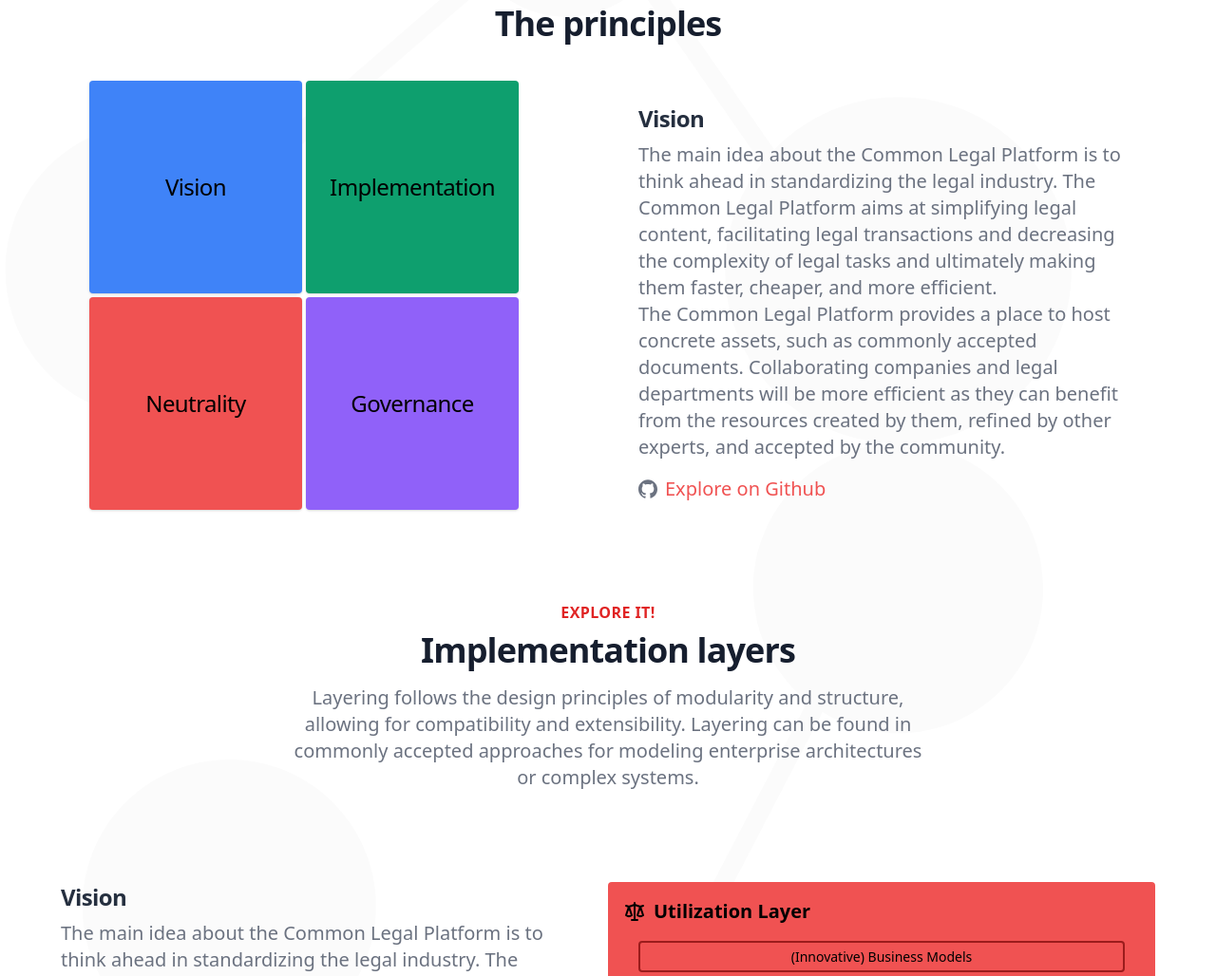
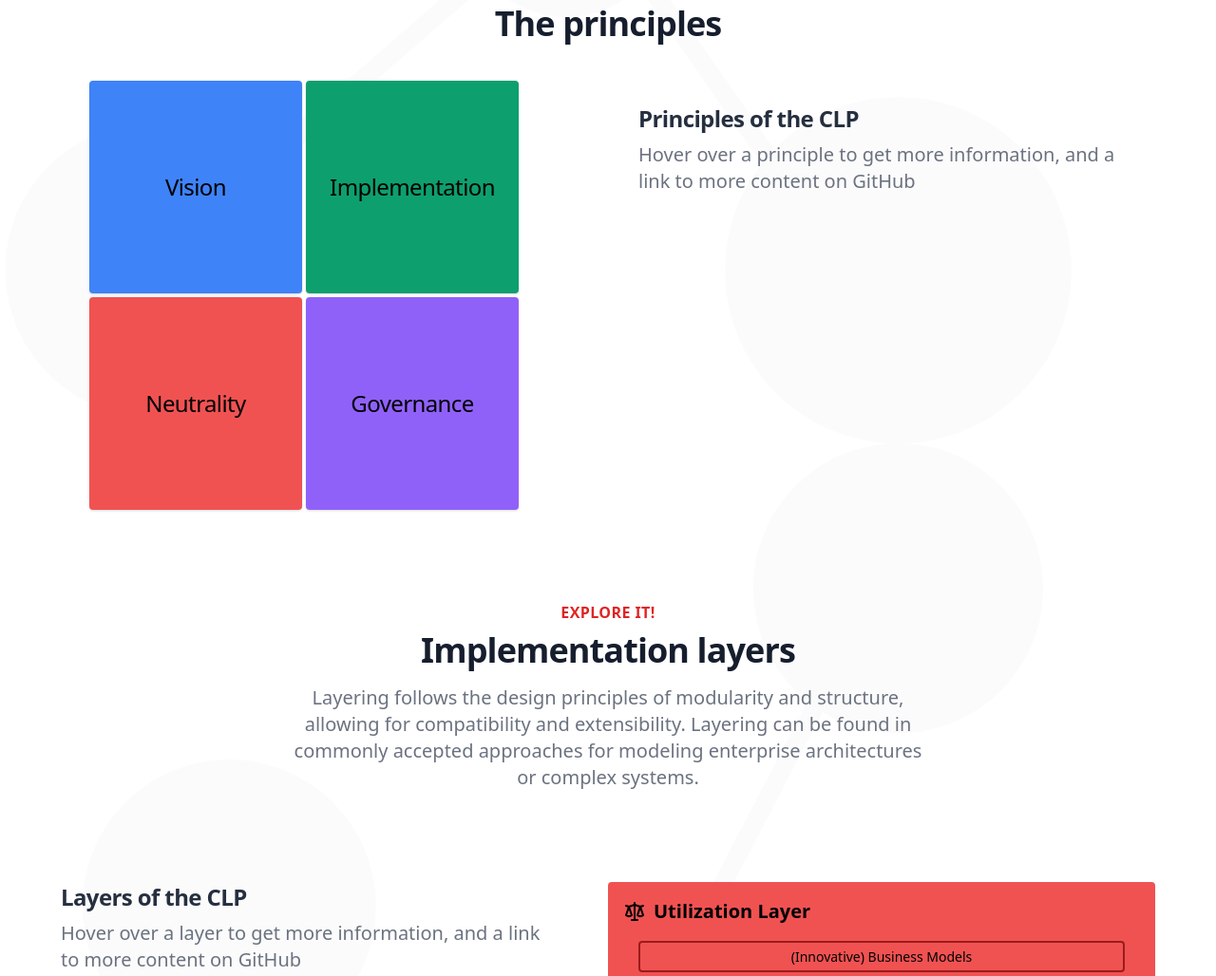
Before and after one commit to Liquid-Legal-Institute/Liquid-Legal-Institute.github.io, a website: page index.html in a window 1280 px wide. Shown: the part 871-1899 px from the top of the page at 95% size. Drawn offline with Linux system fonts and the light colour scheme.

Commit message:
clean up javascript

```diff
--- a/index.html
+++ b/index.html
@@ -6,10 +6,13 @@
     <link rel="stylesheet" href="public/main.css">
     <link rel="stylesheet" href="public/additional.css">
     <meta name="viewport" content="width=device-width, initial-scale=1, shrink-to-fit=no">
-    <link rel="icon" href="https://www.liquid-legal-institute.com/wp-content/uploads/2020/06/favicon-150x150.png" sizes="32x32">
-    <link rel="icon" href="https://www.liquid-legal-institute.com/wp-content/uploads/2020/06/favicon.png" sizes="192x192">
+    <link rel="icon" href="https://www.liquid-legal-institute.com/wp-content/uploads/2020/06/favicon-150x150.png"
+          sizes="32x32">
+    <link rel="icon" href="https://www.liquid-legal-institute.com/wp-content/uploads/2020/06/favicon.png"
+          sizes="192x192">
     <link rel="apple-touch-icon" href="https://www.liquid-legal-institute.com/wp-content/uploads/2020/06/favicon.png">
-    <meta name="msapplication-TileImage" content="https://www.liquid-legal-institute.com/wp-content/uploads/2020/06/favicon.png">
+    <meta name="msapplication-TileImage"
+          content="https://www.liquid-legal-institute.com/wp-content/uploads/2020/06/favicon.png">
 </head>
 <body class="dark:bg-gray-900 w-full h-full">
 <!-- Github banner from https://github.com/tholman/github-corners -->
@@ -61,7 +64,9 @@
                 Explore the CLP Ecosystem
             </h3>
             <p class="mt-4 max-w-2xl text-xl leading-7 text-gray-500 mx-auto">
-                The Liquid Legal Institute is THE open platform for leading professionals, offering new perspectives on the transformation of legal departments, law firms and the legal system. The LLI is an interdisciplinary and open minded think tank contributing to a successful digital transformation.
+                The Liquid Legal Institute is THE open platform for leading professionals, offering new perspectives on
+                the transformation of legal departments, law firms and the legal system. The LLI is an interdisciplinary
+                and open minded think tank contributing to a successful digital transformation.
             </p>
         </div>
 
@@ -172,25 +177,25 @@
             <div class="grid grid-cols-2 gap-1">
                 <div class="flex items-end justify-end flex-col">
                     <div class="shadow rounded lg:w-56 lg:h-56 w-40 h-40 bg-blue-500 flex items-center justify-center text-2xl hover-feedback tracking-tight font-light"
-                         onmouseover="setText('a')">
+                         onmouseover="setPrincipleDescription('a')">
                         Vision
                     </div>
                 </div>
                 <div class="flex items-begin justify-end flex-col">
                     <div class="shadow rounded lg:w-56 lg:h-56 w-40 h-40 bg-green-500 flex items-center justify-center text-2xl hover-feedback tracking-tight font-light"
-                         onmouseover="setText('b')">
+                         onmouseover="setPrincipleDescription('b')">
                         Implementation
                     </div>
                 </div>
                 <div class="flex items-end justify-start flex-col">
                     <div class="shadow rounded lg:w-56 lg:h-56 w-40 h-40 bg-red-500 flex items-center justify-center text-2xl hover-feedback tracking-tight font-light"
-                         onmouseover="setText('c')">
+                         onmouseover="setPrincipleDescription('c')">
                         Neutrality
                     </div>
                 </div>
                 <div class="flex items-begin justify-start flex-col">
                     <div class="shadow border-1 border-black rounded lg:w-56 lg:h-56 w-40 h-40 bg-purple-500 flex items-center justify-center text-2xl hover-feedback tracking-tight font-light"
-                         onmouseover="setText('d')">
+                         onmouseover="setPrincipleDescription('d')">
                         Governance
                     </div>
                 </div>
@@ -437,28 +442,26 @@
         return `<div class='flex flex-row items-center mt-4'><div class="dark:text-white"><svg role="img" viewBox="0 0 24 24" xmlns="http://www.w3.org/2000/svg" width='20' height='20' class='mr-2' fill="currentColor"><title>GitHub icon</title><path d="M12 .297c-6.63 0-12 5.373-12 12 0 5.303 3.438 9.8 8.205 11.385.6.113.82-.258.82-.577 0-.285-.01-1.04-.015-2.04-3.338.724-4.042-1.61-4.042-1.61C4.422 18.07 3.633 17.7 3.633 17.7c-1.087-.744.084-.729.084-.729 1.205.084 1.838 1.236 1.838 1.236 1.07 1.835 2.809 1.305 3.495.998.108-.776.417-1.305.76-1.605-2.665-.3-5.466-1.332-5.466-5.93 0-1.31.465-2.38 1.235-3.22-.135-.303-.54-1.523.105-3.176 0 0 1.005-.322 3.3 1.23.96-.267 1.98-.399 3-.405 1.02.006 2.04.138 3 .405 2.28-1.552 3.285-1.23 3.285-1.23.645 1.653.24 2.873.12 3.176.765.84 1.23 1.91 1.23 3.22 0 4.61-2.805 5.625-5.475 5.92.42.36.81 1.096.81 2.22 0 1.606-.015 2.896-.015 3.286 0 .315.21.69.825.57C20.565 22.092 24 17.592 24 12.297c0-6.627-5.373-12-12-12"/></svg></div><a href="${link}" class="text-red-500">Explore on Github</a></div>`
     }
     texts = {
-        "a": "The main idea about the Common Legal Platform is to think ahead in standardizing the legal industry. The Common Legal Platform aims at simplifying legal content, facilitating legal transactions and decreasing the complexity of legal tasks and ultimately making them faster, cheaper, and more efficient. <br>The Common Legal Platform provides a place to host concrete assets, such as commonly accepted documents. Collaborating companies and legal departments will be more efficient as they can benefit from the resources created by them, refined by other experts, and accepted by the community." + githubSVG("https://github.com/Liquid-Legal-Institute/Common-Legal-Platform"),
-        "b": "The CLP is intended to serve as a place for co-operation, interaction and exchange – not only among people, but also among IT systems and between people and IT systems. For such co-operation, interaction and exchange in a decentralized network, connecting structural elements and technical standards. <br>Regarding the connecting structural elements and the technical standards, the following principles should apply." + githubSVG("https://github.com/Liquid-Legal-Institute/Common-Legal-Platform/blob/main/Principles.md#b-setting-up-the-structure-and-the-technical-standards-of-the-common-legal-platform"),
-        "c": "The nature of the CLP requires that the CLP is in the interest of all. To ensure that this is the case, a system of clear defined rules and values is required that describes right actions and is valid for all participants. The fundamental rules and values shall be as follows." + githubSVG("https://github.com/Liquid-Legal-Institute/Common-Legal-Platform/blob/main/Principles.md#c-ensure-that-the-use-of-the-common-legal-platform-is-in-the-interest-of-all"),
-        "d": "To ensure that the CLP is in the interest of all, it also requires a governance structure that is aligned to the objective of neutrality, openness, and to form a trusted environment that supports innovations and new ideas." + githubSVG("https://github.com/Liquid-Legal-Institute/Common-Legal-Platform/blob/main/Principles.md#d-establishing-a-governance-structure-for-administrating-the-common-legal-platform")
+        "a": {
+            title: "Vision",
+            description: "The main idea about the Common Legal Platform is to think ahead in standardizing the legal industry. The Common Legal Platform aims at simplifying legal content, facilitating legal transactions and decreasing the complexity of legal tasks and ultimately making them faster, cheaper, and more efficient. <br>The Common Legal Platform provides a place to host concrete assets, such as commonly accepted documents. Collaborating companies and legal departments will be more efficient as they can benefit from the resources created by them, refined by other experts, and accepted by the community." + githubSVG("https://github.com/Liquid-Legal-Institute/Common-Legal-Platform")
+        },
+        "b": {
+            title: "Implementation",
+            description: "The CLP is intended to serve as a place for co-operation, interaction and exchange – not only among people, but also among IT systems and between people and IT systems. For such co-operation, interaction and exchange in a decentralized network, connecting structural elements and technical standards. <br>Regarding the connecting structural elements and the technical standards, the following principles should apply." + githubSVG("https://github.com/Liquid-Legal-Institute/Common-Legal-Platform/blob/main/Principles.md#b-setting-up-the-structure-and-the-technical-standards-of-the-common-legal-platform")
+        },
+        "c": {
+            title: "Neutrality",
+            description: "The nature of the CLP requires that the CLP is in the interest of all. To ensure that this is the case, a system of clear defined rules and values is required that describes right actions and is valid for all participants. The fundamental rules and values shall be as follows." + githubSVG("https://github.com/Liquid-Legal-Institute/Common-Legal-Platform/blob/main/Principles.md#c-ensure-that-the-use-of-the-common-legal-platform-is-in-the-interest-of-all")
+        },
+        "d": {
+            title: "Governance",
+            description: "To ensure that the CLP is in the interest of all, it also requires a governance structure that is aligned to the objective of neutrality, openness, and to form a trusted environment that supports innovations and new ideas." + githubSVG("https://github.com/Liquid-Legal-Institute/Common-Legal-Platform/blob/main/Principles.md#d-establishing-a-governance-structure-for-administrating-the-common-legal-platform")
+        }
     }
 
-
-    window.onload = function () {
-        document.getElementById("projectdescription").innerHTML = `<p class="text-2xl leading-8 tracking-tight text-gray-800 mb-2 font-bold dark:text-gray-200">Vision</p>${texts["a"]}`
-        document.getElementById("layerdescription").innerHTML = `<p class="text-2xl leading-8 tracking-tight text-gray-800 mb-2 font-bold dark:text-gray-200">Vision</p>${texts["a"]}`
-    }
-
-
-    var projects = {
-        "a": "Vision",
-        "b": "Implementation",
-        "c": "Neutrality",
-        "d": "Governance"
-    };
-
-    function setText(a) {
-        document.getElementById("projectdescription").innerHTML = `<p class="text-2xl leading-8 tracking-tight text-gray-800 mb-2 font-bold dark:text-gray-200">${projects[a]}</p>${texts[a]}`
+    function setPrincipleDescription(a) {
+        document.getElementById("projectdescription").innerHTML = `<p class="text-2xl leading-8 tracking-tight text-gray-800 mb-2 font-bold dark:text-gray-200">${texts[a].title}</p>${texts[a].description}`
     }
 
 
@@ -485,14 +488,9 @@
         document.getElementById("layerdescription").innerHTML = `<p class="text-2xl leading-8 tracking-tight text-gray-800 mb-2 font-bold dark:text-gray-200">${layers[a].title}</p>${layers[a].description}`
     }
 
-
-    icons = {
-        "a": "<path stroke-linecap=\"round\" stroke-linejoin=\"round\" stroke-width=\"2\" d=\"M4 5a1 1 0 011-1h14a1 1 0 011 1v2a1 1 0 01-1 1H5a1 1 0 01-1-1V5zM4 13a1 1 0 011-1h6a1 1 0 011 1v6a1 1 0 01-1 1H5a1 1 0 01-1-1v-6zM16 13a1 1 0 011-1h2a1 1 0 011 1v6a1 1 0 01-1 1h-2a1 1 0 01-1-1v-6z\" />",
-        "b": "<path stroke-linecap=\"round\" stroke-linejoin=\"round\" stroke-width=\"2\" d=\"M9.75 17L9 20l-1 1h8l-1-1-.75-3M3 13h18M5 17h14a2 2 0 002-2V5a2 2 0 00-2-2H5a2 2 0 00-2 2v10a2 2 0 002 2z\" />",
-        "c": "<path stroke-linecap=\"round\" stroke-linejoin=\"round\" stroke-width=\"2\" d=\"M21 21l-6-6m2-5a7 7 0 11-14 0 7 7 0 0114 0z\" />",
-        "d": "<path stroke-linecap=\"round\" stroke-linejoin=\"round\" stroke-width=\"2\" d=\"M9.663 17h4.673M12 3v1m6.364 1.636l-.707.707M21 12h-1M4 12H3m3.343-5.657l-.707-.707m2.828 9.9a5 5 0 117.072 0l-.548.547A3.374 3.374 0 0014 18.469V19a2 2 0 11-4 0v-.531c0-.895-.356-1.754-.988-2.386l-.548-.547z\" />"
+    window.onload = function () {
+        document.getElementById("projectdescription").innerHTML = `<p class="text-2xl leading-8 tracking-tight text-gray-800 mb-2 font-bold dark:text-gray-200">Principles of the CLP</p>Hover over a principle to get more information, and a link to more content on GitHub`
+        document.getElementById("layerdescription").innerHTML = `<p class="text-2xl leading-8 tracking-tight text-gray-800 mb-2 font-bold dark:text-gray-200">Layers of the CLP</p>Hover over a layer to get more information, and a link to more content on GitHub`
     }
-
-
 </script>
 </html>
```
